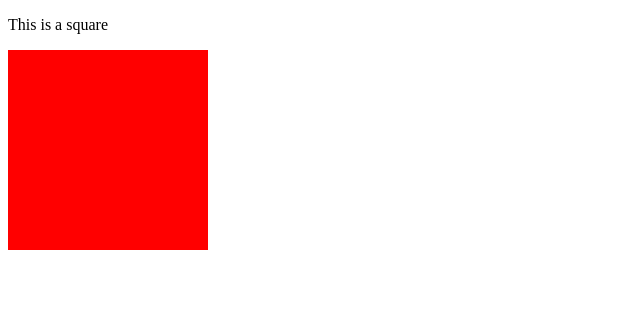
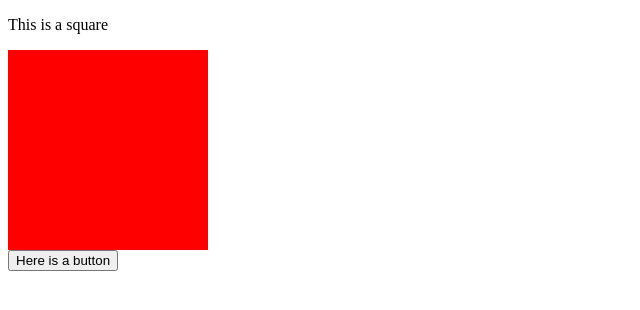
Before and after one commit to mnlambert/The-Interruptor, a plain HTML site: page index.html in a window 1280 px wide. Shown: the whole page, without its empty margins (0-640 px from the left). Drawn offline with Linux system fonts and the light colour scheme.

Commit message:
Button Addition
This is where the button was added and tested to see if it worked.

```diff
--- a/index.html
+++ b/index.html
@@ -7,5 +7,6 @@
     <body>
         <p>This is a square</p>
         <div class="square"></div>
+        <button type="button" onclick="testButton()">Here is a button</button>
     </body>
 </html>
--- a/script.js
+++ b/script.js
@@ -0,0 +1,3 @@
+function testButton() {
+    console.log("I have been clicked!");
+}
```
